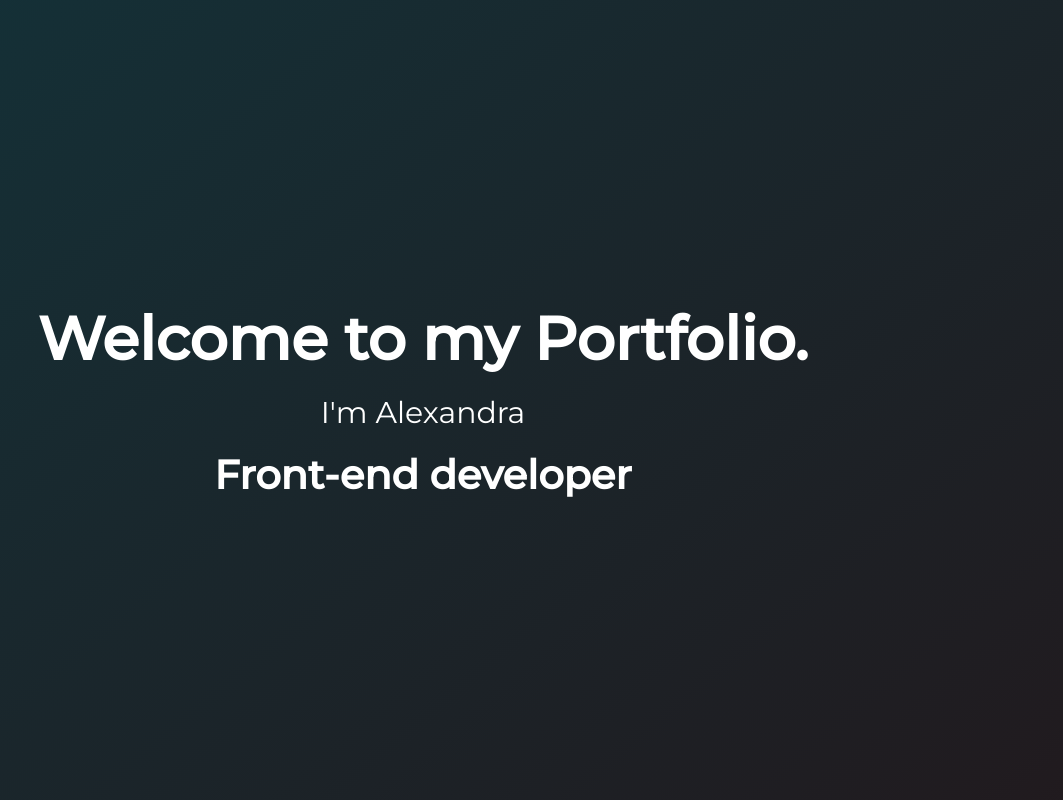
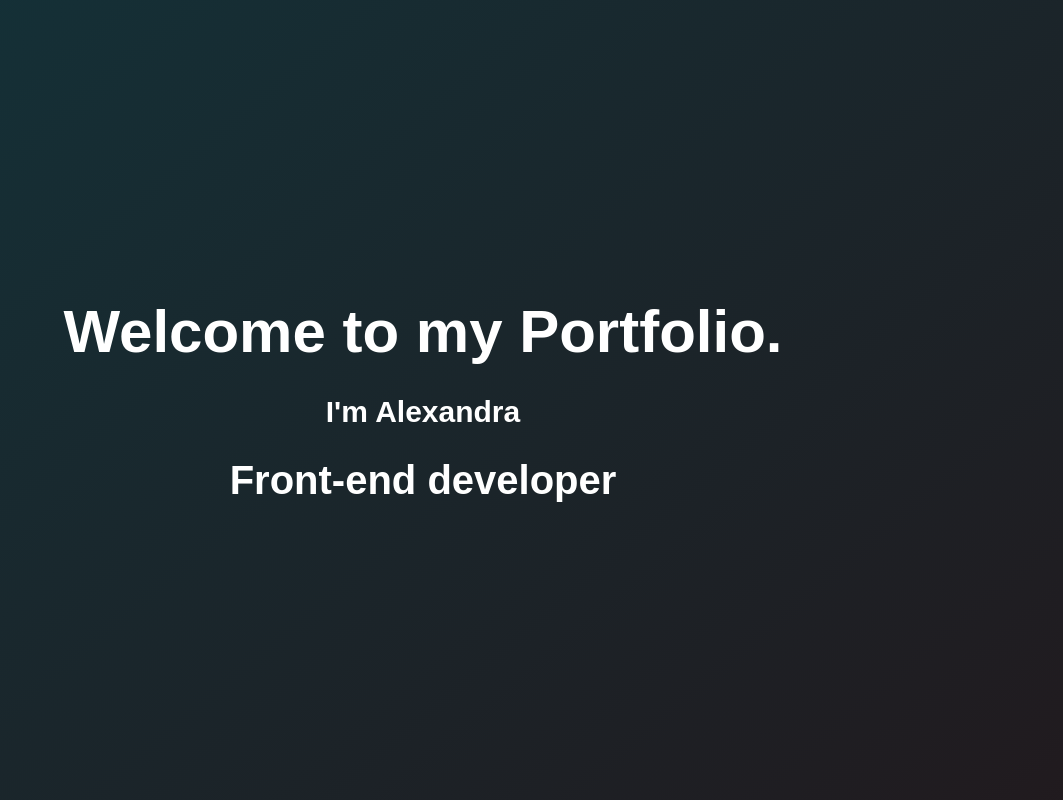
Before and after one commit to Alexedpx/MyPortfolio, a React (Vite) app in the folder Portfolio_devweb/: page / in a window 1280 px wide. Shown: the whole page, without its empty margins (217-1280 px from the left). Built offline with nearby package versions, Linux system fonts and the light colour scheme.

Commit message:
portfolio terminé

```diff
--- a/Portfolio_devweb/src/pages/Intro.jsx
+++ b/Portfolio_devweb/src/pages/Intro.jsx
@@ -6,6 +6,7 @@ export default function Intro() {
 			<div className="background-animated">
 				<div className="container-intro">
 					<div className="Welcome">
+						<button>
 							<NavLink to="/home">
 								<h1> Welcome to my Portfolio. </h1>
 								<br></br>
@@ -13,6 +14,7 @@ export default function Intro() {
 								<br></br>
 								<h2> Front-end developer</h2>
 							</NavLink>
+						</button>
 					</div>
 				</div>
 			</div>
--- a/Portfolio_devweb/src/style/_Intro.scss
+++ b/Portfolio_devweb/src/style/_Intro.scss
@@ -60,9 +60,35 @@
     h2 {
       font-size: calc(var(--font-size-standard) * 2);
     }
+
+
+  button {
+    color: rgb(0, 0, 0);
+    text-decoration: none;
+    font-size: 25px;
+    border: none;
+    background: none;
+    font-weight: 600;
+    font-family: 'Poppins', sans-serif;
   }
+
+  button::before {
+    margin-left: auto;
+  }
+
+  button::after, button::before {
+    content: '';
+    width: 0%;
+    height: 2px;
+    background: #ffffff;
+    display: block;
+    transition: 0.5s;
+  }
+
+  button:hover::after, button:hover::before {
+    width: 100%;
+  }}
 }
-
 @media screen and (max-width: 600px) {
 .container-intro {
   .Welcome {
--- a/Portfolio_devweb/src/style/_Logo.scss
+++ b/Portfolio_devweb/src/style/_Logo.scss
@@ -1,20 +1,32 @@
+@keyframes scaleIn {
+	from {
+		transform: scale(0.8);
+		opacity: 0;
+	}
+	to {
+		transform: scale(1);
+		opacity: 1;
+	}
+}
+
 .container-logo {
-
 	padding: 3%;
 	.logo {
 		img {
 			width: 70px;
 			height: 70px;
 			animation: scaleIn 0.5s ease-out;
+			transition: transform 0.5s ease;
+		}
+
+		img:hover {
+			transform: scale(1.2);
 		}
 	}
 }
 
-
 @media screen and (max-width: 600px) {
-
 	.container-logo {
-
 		position: relative;
 	}
 }
```
Also changed, not shown: Portfolio_devweb/src/pages/MainPage.jsx (+11 -2 lines). Lines whose indentation alone changed are shown as unchanged.
